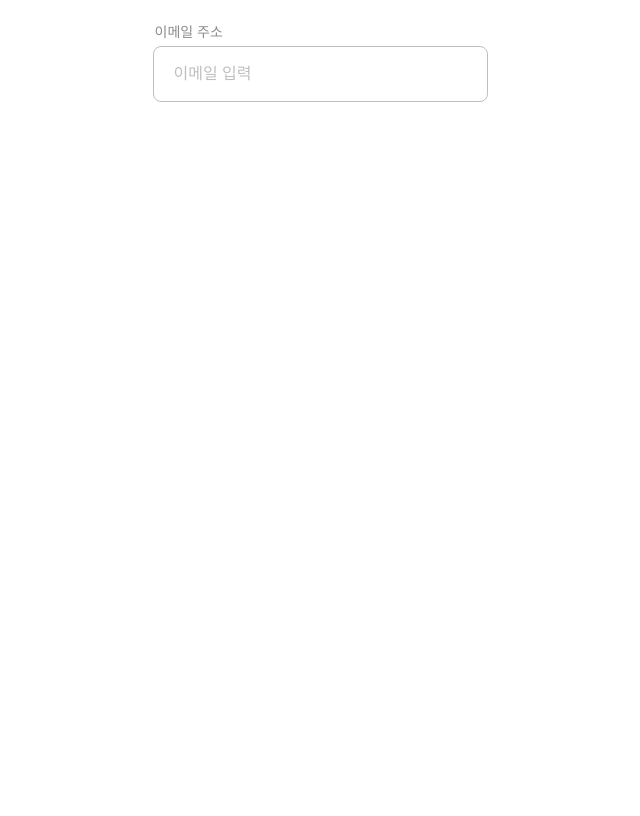
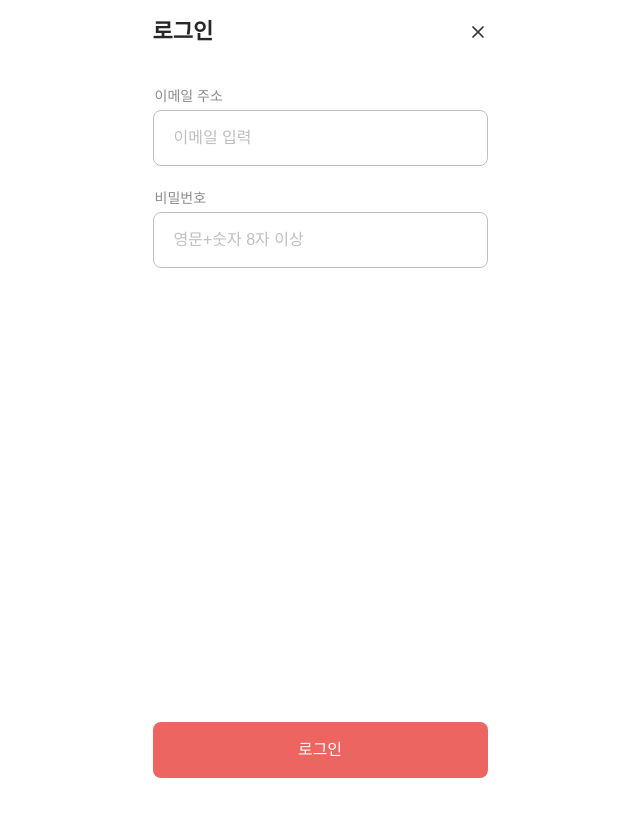
Before and after one commit to KDT-2024-FirstStep-Team/first-step-frontend, a React (Vite) app: page /login in a window 1280 px wide. Shown: the top 816 px of the page, without its empty margins (320-960 px from the left). Built offline with nearby package versions, Linux system fonts and the light colour scheme; a web font is replaced by a local one.

Commit message:
feat: Login 페이지 구현, CloseHeader 컴포넌트 수정, Button 컴포넌트 수정, TextInput 컴포넌트 수정

```diff
--- a/src/components/Button.tsx
+++ b/src/components/Button.tsx
@@ -1,50 +1,53 @@
+import styled from 'styled-components';
 import { useNavigate } from 'react-router-dom';
-import styled from 'styled-components';
 
 interface ButtonProps {
   text: string;
   icon?: React.ReactNode;
   backgroundColor?: string;
   textColor?: string;
-  path: string;
+  path?: string;
+  onClick?: () => void;
 }
 
-const CustomButton: React.FC<ButtonProps> = ({
+const Button: React.FC<ButtonProps> = ({
   text,
   icon,
   backgroundColor = 'var(--pr10)',
   textColor = 'var(--gr100)',
   path,
+  onClick,
 }) => {
   const navigate = useNavigate();
 
+  const handleClick = () => {
+    if (path) {
+      navigate(path);
+    } else if (onClick) {
+      onClick();
+    }
+  };
+
   return (
-    <ButtonContainer
-      backgroundColor={backgroundColor}
-      onClick={() => navigate(path)}
-    >
+    <ButtonContainer $backgroundColor={backgroundColor} onClick={handleClick}>
       {icon && <IconWrapper>{icon}</IconWrapper>}
-      <ButtonText textColor={textColor}>{text}</ButtonText>
+      <ButtonText $textColor={textColor}>{text}</ButtonText>
     </ButtonContainer>
   );
 };
 
-const ButtonContainer = styled.button<{ backgroundColor: string }>`
+const ButtonContainer = styled.button<{ $backgroundColor: string }>`
   display: flex;
   align-items: center;
   justify-content: center;
   width: 335px;
   height: 56px;
-  background-color: ${(props) => props.backgroundColor};
+  background-color: ${(props) => props.$backgroundColor};
   border: none;
   border-radius: 8px;
   cursor: pointer;
   position: relative;
   transition: background-color 0.3s;
-
-  &:hover {
-    background-color: ${(props) => props.backgroundColor + 'CC'};
-  }
 `;
 
 const IconWrapper = styled.div`
@@ -55,16 +58,15 @@ const IconWrapper = styled.div`
   justify-content: center;
 
   svg {
-    width: auto;
-    height: auto;
+    width: 24px;
+    height: 24px;
   }
 `;
 
-const ButtonText = styled.span<{ textColor: string }>`
+const ButtonText = styled.span<{ $textColor: string }>`
   font-size: 16px;
   font-weight: 500;
-  line-height: 100%;
-  color: ${(props) => props.textColor};
+  color: ${(props) => props.$textColor};
 `;
 
-export default CustomButton;
+export default Button;
--- /dev/null
+++ b/src/components/CloseHeader.tsx
@@ -0,0 +1,58 @@
+import React from 'react';
+import { useNavigate } from 'react-router-dom';
+import styled from 'styled-components';
+
+import xIcon from '/icons/x.svg';
+
+interface CloseHeaderProps {
+  title: string;
+}
+
+const CloseHeader: React.FC<CloseHeaderProps> = ({ title }) => {
+  const navigate = useNavigate();
+
+  return (
+    <HeaderContainer>
+      <Title>{title}</Title>
+      <CloseButton onClick={() => navigate(-1)}>
+        <img src={xIcon} alt="닫기" />
+      </CloseButton>
+    </HeaderContainer>
+  );
+};
+
+const HeaderContainer = styled.header`
+  width: 100%;
+  max-width: 375px;
+  height: 64px;
+  display: flex;
+  align-items: center;
+  justify-content: space-between;
+  background-color: var(--gr100);
+  position: relative;
+`;
+
+const Title = styled.h1`
+  font-size: 22px;
+  font-weight: 600;
+  color: var(--gr20);
+  margin-left: 20px;
+  line-height: 100%;
+`;
+
+const CloseButton = styled.button`
+  background: none;
+  border: none;
+  cursor: pointer;
+  display: flex;
+  align-items: center;
+  padding: 0;
+  margin-right: 18px;
+
+  img {
+    width: 24px;
+    height: 24px;
+  }
+`;
+
+export default CloseHeader;
--- a/src/components/TextInput.tsx
+++ b/src/components/TextInput.tsx
@@ -6,6 +6,8 @@ interface TextInputProps {
   placeholder: string;
   checkAvailability?: (value: string) => Promise<boolean>; // 중복 확인 함수 (선택)
   saveToBackend?: (value: string) => Promise<void>; // 백엔드 저장 함수 (선택)
+  type?: string;
+  onChange?: (e: React.ChangeEvent<HTMLInputElement>) => void;
 }
 
 const TextInput: React.FC<TextInputProps> = ({
@@ -13,6 +15,8 @@ const TextInput: React.FC<TextInputProps> = ({
   placeholder,
   checkAvailability,
   saveToBackend,
+  type = 'text',
+  onChange,
 }) => {
   const [value, setValue] = useState('');
   const [isAvailable, setIsAvailable] = useState<boolean | null>(null);
@@ -20,8 +24,9 @@ const TextInput: React.FC<TextInputProps> = ({
 
   const handleChange = (e: React.ChangeEvent<HTMLInputElement>) => {
     setValue(e.target.value);
-    setIsAvailable(null); // 텍스트 변경 시 상태 초기화
+    setIsAvailable(null);
     setMessage('');
+    if (onChange) onChange(e);
   };
 
   const handleCheckAndSave = async () => {
@@ -45,24 +50,23 @@ const TextInput: React.FC<TextInputProps> = ({
   return (
     <Container>
       <Label>{label}</Label>
-      <InputContainer isAvailable={isAvailable}>
+      <InputContainer $isAvailable={isAvailable}>
         <StyledInput
-          type="text"
+          type={type}
           placeholder={placeholder}
           value={value}
           onChange={handleChange}
           onBlur={checkAvailability ? handleCheckAndSave : undefined} // 중복 검사 (선택)
         />
       </InputContainer>
-      {message && <Message isAvailable={isAvailable}>{message}</Message>}
+      {message && <Message $isAvailable={isAvailable}>{message}</Message>}
     </Container>
   );
 };
 
-// 스타일 컴포넌트들
 const Container = styled.div`
   width: 335px;
-  margin: 20px auto;
+  margin: auto;
 `;
 
 const Label = styled.label`
@@ -73,16 +77,16 @@ const Label = styled.label`
   margin-left: 2px;
 `;
 
-const InputContainer = styled.div<{ isAvailable: boolean | null }>`
+const InputContainer = styled.div<{ $isAvailable: boolean | null }>`
   display: flex;
   align-items: center;
   padding: 0 20px;
   background-color: var(--gr100);
   border: 0.75px solid
     ${(props) =>
-      props.isAvailable === null
+      props.$isAvailable === null
         ? 'var(--gr60)'
-        : props.isAvailable
+        : props.$isAvailable
           ? '#2CAD5A'
           : '#AB291A'};
   border-radius: 8px;
@@ -106,11 +110,11 @@ const StyledInput = styled.input`
   }
 `;
 
-const Message = styled.p<{ isAvailable: boolean | null }>`
+const Message = styled.p<{ $isAvailable: boolean | null }>`
   font-size: 15px;
   font-weight: 400;
   line-height: 100%;
-  color: ${(props) => (props.isAvailable ? '#2CAD5A' : '#AB291A')};
+  color: ${(props) => (props.$isAvailable ? '#2CAD5A' : '#AB291A')};
   margin-top: 12px;
   margin-left: 2px;
 `;
--- a/src/pages/Login.tsx
+++ b/src/pages/Login.tsx
@@ -1,27 +1,142 @@
-import React from 'react';
+import React, { useState } from 'react';
+import styled from 'styled-components';
+import { useNavigate } from 'react-router-dom';
 import TextInput from '@/components/TextInput';
+import CloseHeader from '@/components/CloseHeader';
+import CustomButton from '@/components/Button';
 
-const ExamplePage = () => {
-  // 임의의 중복 검사 함수
-  const mockCheckAvailability = async (value: string) => {
-    const duplicateValues = ['test@example.com', 'duplicate@example.com'];
-    return !duplicateValues.includes(value); // 중복이면 false, 사용 가능이면 true 반환
+const Login = () => {
+  const [email, setEmail] = useState('');
+  const [password, setPassword] = useState('');
+  const [showModal, setShowModal] = useState(false);
+  const navigate = useNavigate();
+
+  const dummyUser = {
+    email: 'test@naver.com',
+    password: '12345678',
   };
 
-  const mockSaveToBackend = async (value: string) => {
-    console.log('Saved to backend:', value);
+  const onLogin = () => {
+    if (email === dummyUser.email && password === dummyUser.password) {
+      localStorage.setItem('token', 'dummy_token');
+      navigate('/');
+    } else {
+      setShowModal(true);
+    }
   };
 
   return (
-    <div>
-      <TextInput
-        label="이메일 주소"
-        placeholder="이메일 입력"
-        checkAvailability={mockCheckAvailability}
-        saveToBackend={mockSaveToBackend}
-      />
-    </div>
+    <PageContainer>
+      <CloseHeader title="로그인" />
+      <ContentContainer>
+        <InputContainer>
+          <TextInput
+            label="이메일 주소"
+            placeholder="이메일 입력"
+            onChange={(e) => setEmail(e.target.value)}
+          />
+          <TextInput
+            label="비밀번호"
+            placeholder="영문+숫자 8자 이상"
+            type="password"
+            onChange={(e) => setPassword(e.target.value)}
+          />
+        </InputContainer>
+        <ButtonContainer>
+          <CustomButton
+            text="로그인"
+            backgroundColor="var(--pr10)"
+            textColor="var(--gr100)"
+            onClick={onLogin}
+          />
+        </ButtonContainer>
+      </ContentContainer>
+      {showModal && (
+        <ModalOverlay>
+          <ModalContent>
+            <ModalTitle>로그인 실패</ModalTitle>
+            <ModalMessage>아이디 또는 비밀번호가 잘못되었습니다.</ModalMessage>
+            <ModalButton onClick={() => setShowModal(false)}>확인</ModalButton>
+          </ModalContent>
+        </ModalOverlay>
+      )}
+    </PageContainer>
   );
 };
 
-export default ExamplePage;
+const PageContainer = styled.div`
+  display: flex;
+  flex-direction: column;
+  align-items: center;
+  width: 100%;
+  min-height: 100vh;
+  background-color: var(--gr100);
+`;
+
+const ContentContainer = styled.div`
+  display: flex;
+  flex-direction: column;
+  justify-content: space-between;
+  width: 100%;
+  max-width: 375px;
+  min-height: 748px;
+  padding: 0 20px;
+`;
+
+const InputContainer = styled.div`
+  display: flex;
+  flex-direction: column;
+  gap: 20px;
+  padding-top: 20px;
+`;
+
+const ButtonContainer = styled.div`
+  display: flex;
+  justify-content: center;
+  width: 100%;
+  margin-bottom: 34px;
+`;
+
+const ModalOverlay = styled.div`
+  position: fixed;
+  top: 0;
+  left: 0;
+  right: 0;
+  bottom: 0;
+  background: rgba(0, 0, 0, 0.6);
+  display: flex;
+  align-items: center;
+  justify-content: center;
+  z-index: 1000;
+`;
+
+const ModalContent = styled.div`
+  width: 300px;
+  padding: 20px;
+  background: var(--gr100);
+  border-radius: 8px;
+  text-align: center;
+`;
+
+const ModalTitle = styled.h2`
+  font-size: 18px;
+  margin-bottom: 10px;
+`;
+
+const ModalMessage = styled.p`
+  font-size: 14px;
+  color: #666;
+  margin-bottom: 20px;
+`;
+
+const ModalButton = styled.button`
+  padding: 10px 20px;
+  font-size: 14px;
+  color: #fff;
+  background-color: var(--pr10);
+  border: none;
+  border-radius: 4px;
+  cursor: pointer;
+`;
+
+export default Login;
```
Also changed, not shown: public/icons/x.svg (added).
